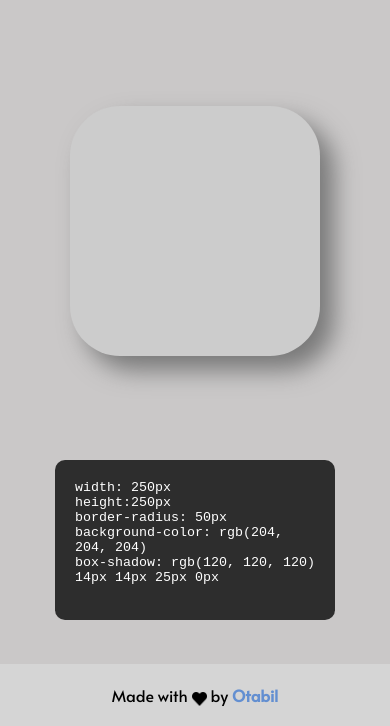
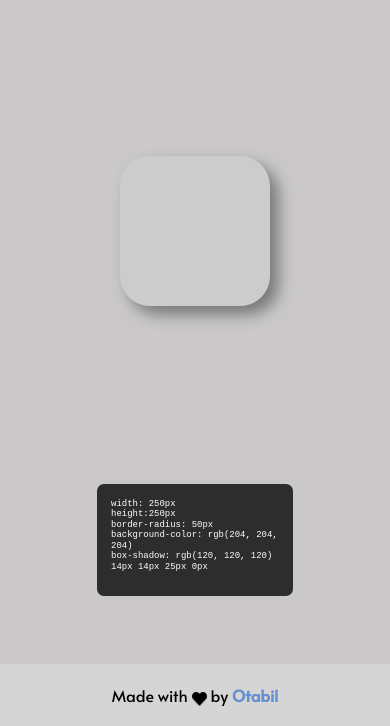
Before and after one commit to amissah17/Shappd, a website built with webpack: page src/index.html in a window 390 px wide. Shown: the part 152-878 px from the top of the page. Built offline with nearby package versions, Linux system fonts and the light colour scheme; files whose address does not match are found by name; a web font is replaced by a local one.

Commit message:
update responsive fix on very small devices

```diff
--- a/src/styles/style.css
+++ b/src/styles/style.css
@@ -254,3 +254,13 @@ input:focus {
     height: 30px;
   }
 }
+
+@media (max-width: 400px) {
+  #shappd_display {
+    scale: 0.6;
+  }
+  textarea {
+scale: 0.7;
+    font-size: 0.8rem;
+  }
+}
```
